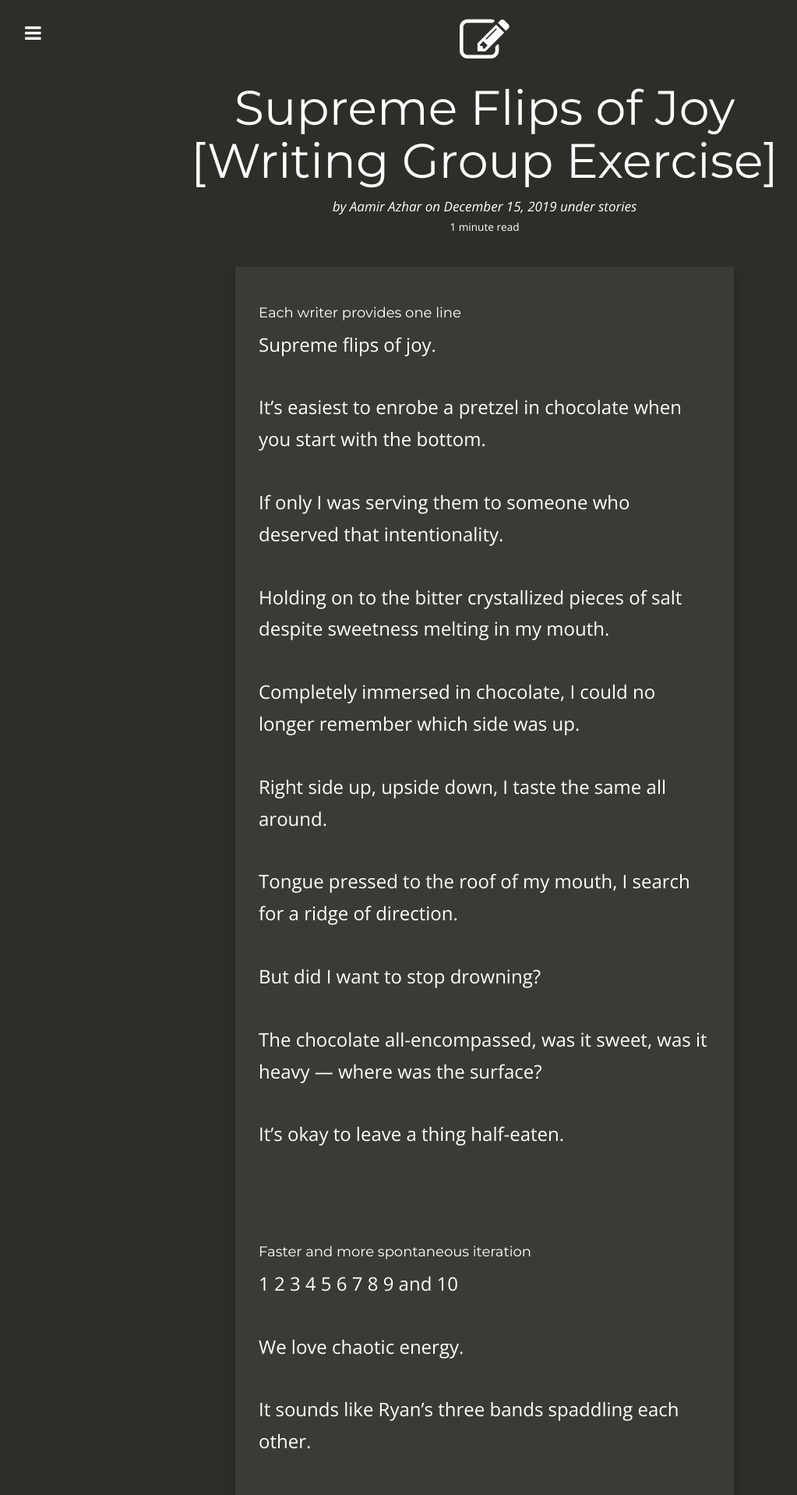
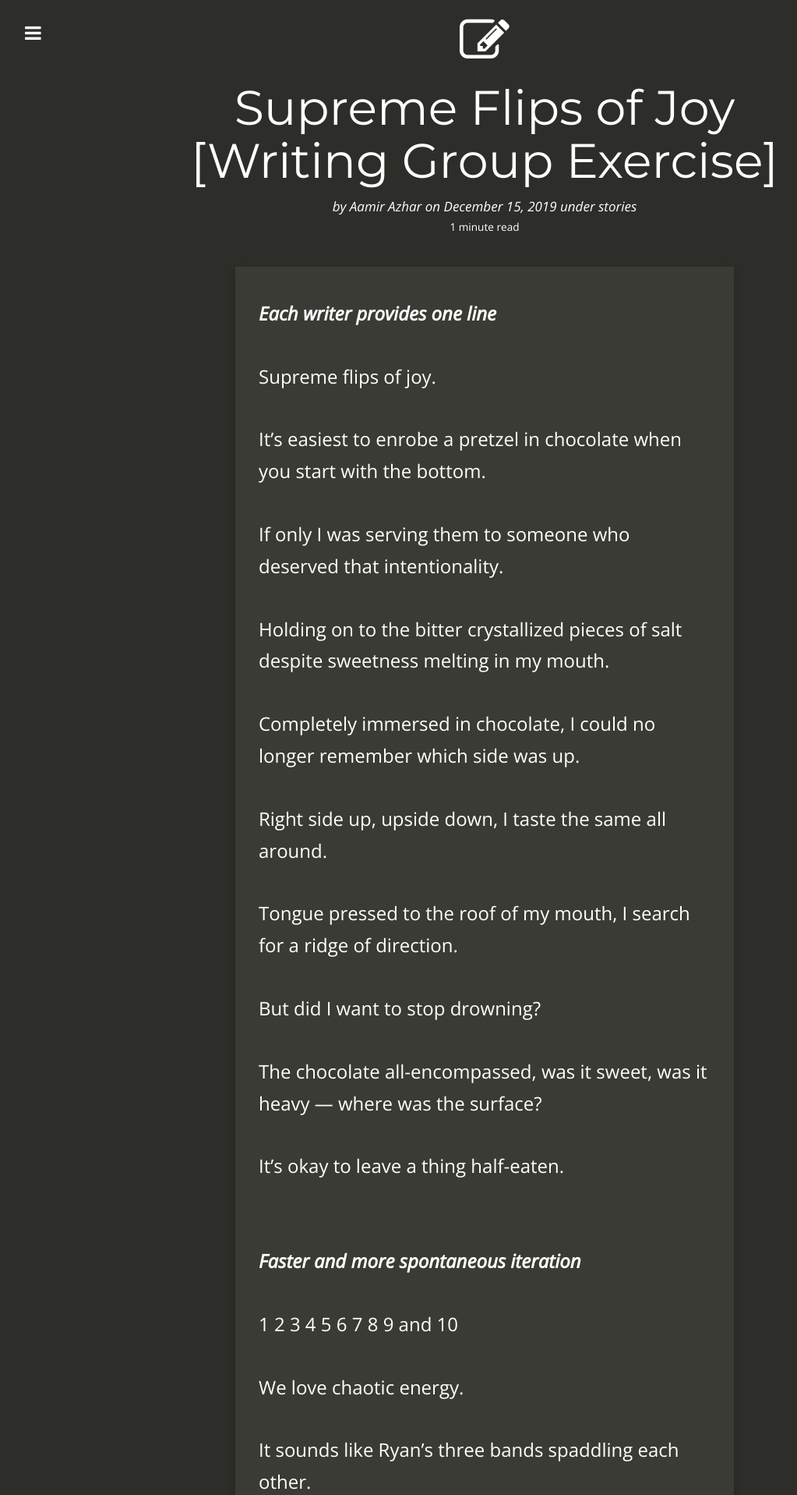
Before and after one commit to jacobtomlinson/carte-noire, a Jekyll site: the page built from _posts/2019-12-15-supreme-flips-of-joy-writing-group-exercise.md, in a window 1280 px wide. Shown: the top 1917 px of the page at 78% size, without its empty margins (18-1041 px from the left). Built offline with Jekyll 4.4.1, drawn with Linux system fonts in a browser that asks for light colours; nearby versions of some CDN libraries; comment, search, counter and statistics services are not loaded.

```diff
--- a/_posts/2019-12-15-supreme-flips-of-joy-writing-group-exercise.md
+++ b/_posts/2019-12-15-supreme-flips-of-joy-writing-group-exercise.md
@@ -12,7 +12,7 @@ tags:
   - wisconsin
   - writing group
 ---
-#### Each writer provides one line
+***Each writer provides one line***
 
 Supreme flips of joy.
 
@@ -35,7 +35,7 @@ The chocolate all-encompassed, was it sweet, was it heavy — where was the surf
 It's okay to leave a thing half-eaten.
 
 <br>
-#### Faster and more spontaneous iteration
+***Faster and more spontaneous iteration***
 
 1 2 3 4 5 6 7 8 9 and 10
 
```
